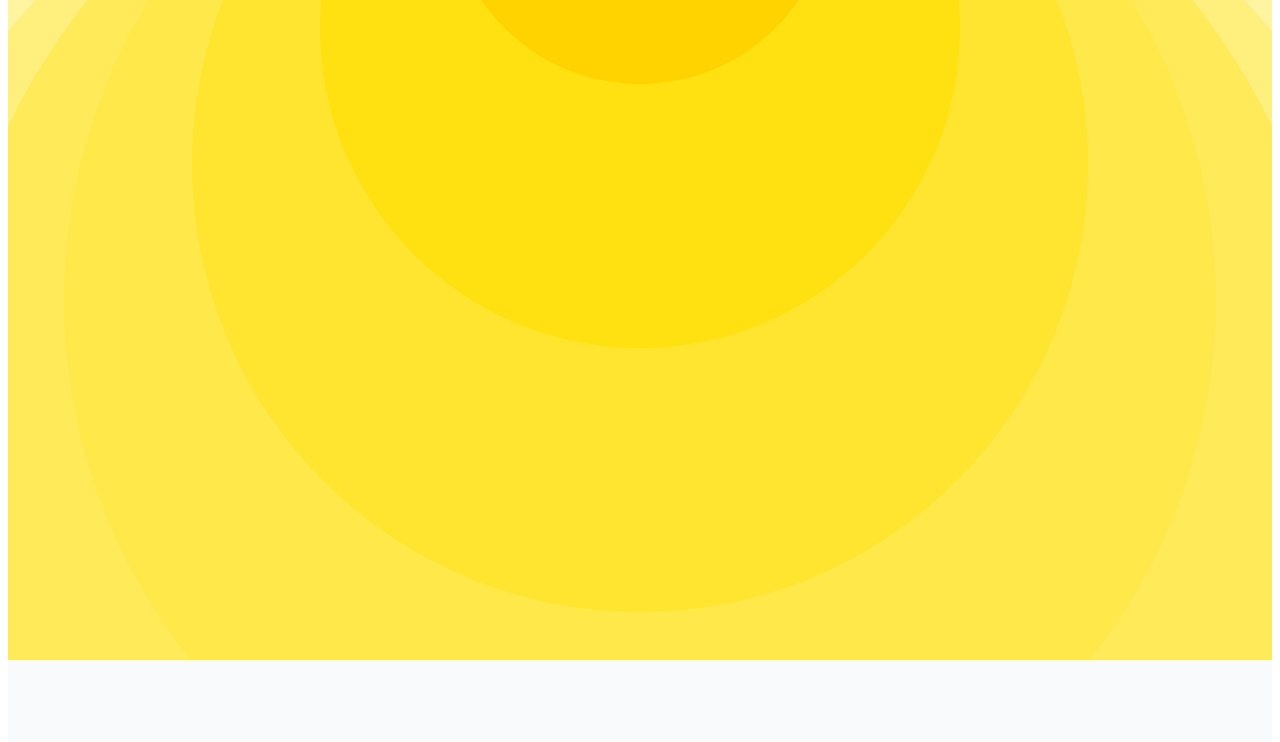
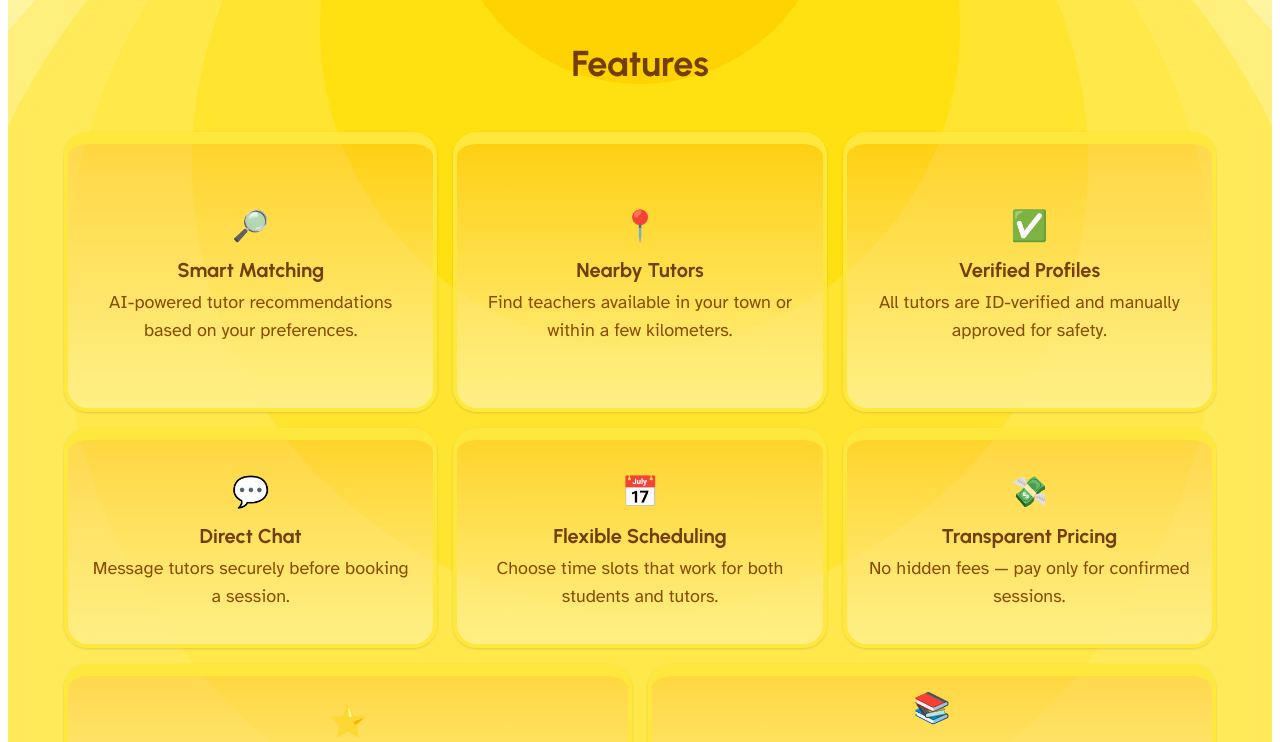
Before and after one commit to vin-dKR/home-coaching-web, a Next.js app: page / in a window 1280 px wide. Shown: the part 1740-2482 px from the top of the page. Built offline with nearby package versions, Linux system fonts and the light colour scheme.

Commit message:
features page

```diff
--- a/components/blocks/feature/FeatureBGGradient.tsx
+++ b/components/blocks/feature/FeatureBGGradient.tsx
@@ -1,4 +1,5 @@
 import React from "react";
+import FeaturesBento from "./FeaturesSection";
 
 const Gradient = () => {
     const colors = [
@@ -14,7 +15,9 @@ const Gradient = () => {
     ].reverse();
 
     return (
-        <div className="relative min-h-screen w-full overflow-hidden ">
+        <div className="relative w-full overflow-hidden rounded rounded-[3rem]"
+            style={{ minHeight: '100%' }}
+        >
             {colors.map((color, index) => {
                 const size = 30 + index * 20; // progressively larger circles
                 const offset = index - 20
@@ -32,10 +35,8 @@ const Gradient = () => {
                     ></div>
                 );
             })}
-            <div className="absolute inset-0 flex items-center justify-center">
-                <h1 className="text-4xl font-semibold text-white drop-shadow-lg">
-                    Warm Arcs Background
-                </h1>
+            <div className="relative inset-0 flex items-center justify-center z-20">
+                <FeaturesBento />
             </div>
         </div>
     );
--- /dev/null
+++ b/components/blocks/feature/FeatureCard.tsx
@@ -0,0 +1,23 @@
+import React from "react";
+
+interface FeatureCardProps {
+    icon: string;
+    title: string;
+    description: string;
+    height?: string;
+}
+
+const FeatureCard: React.FC<FeatureCardProps> = ({ icon, title, description, height }) => {
+    return (
+        <div
+            className={`bg-gradient-to-b from-darky/20 to-yellow-200 border border-4 border-t-12 border-midy rounded-3xl p-5 flex flex-col items-center justify-center text-center shadow-sm hover:shadow-md transition-all duration-200`}
+            style={{ height }}
+        >
+            <span className="text-3xl mb-3">{icon}</span>
+            <h3 className="font-bold text-xl text-yellow-900 mb-1">{title}</h3>
+            <p className="text-lg font-atki text-yellow-800">{description}</p>
+        </div>
+    );
+};
+
+export default FeatureCard;
--- /dev/null
+++ b/components/blocks/feature/FeaturesSection.tsx
@@ -0,0 +1,40 @@
+import React from "react";
+import { FEATURES } from "@/constants/features";
+import FeatureCard from "./FeatureCard";
+
+const FeaturesBento = () => {
+    return (
+        <section className="py-46 px-6">
+            <div className="max-w-6xl mx-auto">
+                <h2 className="text-3xl md:text-4xl font-bold text-center text-yellow-900 mb-12">
+                    Features
+                </h2>
+
+                {/* ✅ First Row (3 cards, tallest) */}
+                <div className="grid grid-cols-1 sm:grid-cols-2 lg:grid-cols-3 gap-4 mb-4">
+                    {FEATURES.slice(0, 3).map((f, i) => (
+                        <FeatureCard key={i} {...f} height="280px" />
+                    ))}
+                </div>
+
+                {/* ✅ Second Row (3 cards, medium height) */}
+                <div className="grid grid-cols-1 sm:grid-cols-2 lg:grid-cols-3 gap-4 mb-4">
+                    {FEATURES.slice(3, 6).map((f, i) => (
+                        <FeatureCard key={i} {...f} height="220px" />
+                    ))}
+                </div>
+
+                {/* ✅ Third Row (2 cards centered, smaller height) */}
+                <div className="flex flex-col sm:flex-row justify-center gap-4 w-full">
+                    {FEATURES.slice(6, 8).map((f, i) => (
+                        <div key={i} className="w-full">
+                            <FeatureCard {...f} height="180px" />
+                        </div>
+                    ))}
+                </div>
+            </div>
+        </section>
+    );
+};
+
+export default FeaturesBento;
--- /dev/null
+++ b/constants/features.ts
@@ -0,0 +1,10 @@
+export const FEATURES = [
+    { icon: "🔎", title: "Smart Matching", description: "AI-powered tutor recommendations based on your preferences." },
+    { icon: "📍", title: "Nearby Tutors", description: "Find teachers available in your town or within a few kilometers." },
+    { icon: "✅", title: "Verified Profiles", description: "All tutors are ID-verified and manually approved for safety." },
+    { icon: "💬", title: "Direct Chat", description: "Message tutors securely before booking a session." },
+    { icon: "📅", title: "Flexible Scheduling", description: "Choose time slots that work for both students and tutors." },
+    { icon: "💸", title: "Transparent Pricing", description: "No hidden fees — pay only for confirmed sessions." },
+    { icon: "⭐", title: "Ratings & Reviews", description: "See real feedback from students before you decide." },
+    { icon: "📚", title: "Wide Subject Coverage", description: "From school academics to skills like coding, music, and languages." },
+];
```
